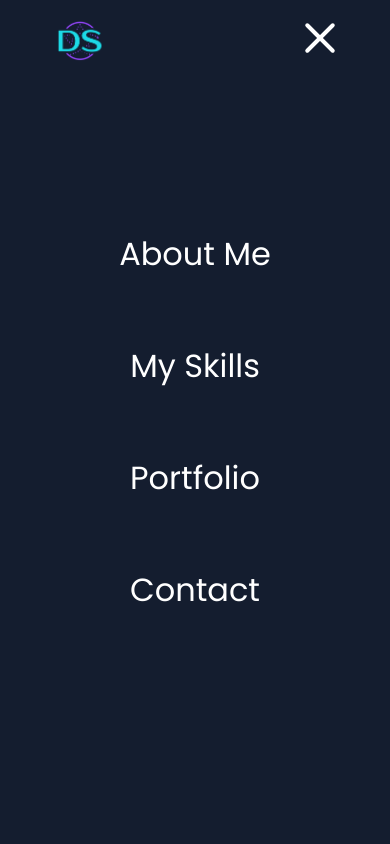
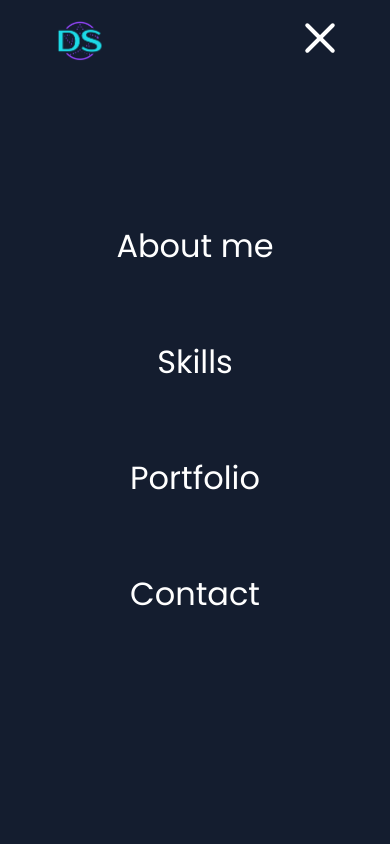
Before and after one commit to deniseS85/portfolio, an Angular app: page / in a window 390 px wide. Both pictures are taken after a click on the element 320 px from the left and 40 px from the top of the page. Shown: the top 844 px of the page. Built offline with nearby package versions, Linux system fonts and the light colour scheme.

Commit message:
nav responsiv

```diff
--- a/src/app/header/header.component.html
+++ b/src/app/header/header.component.html
@@ -1,9 +1,11 @@
 <header>
     <img (click)="scroll('header')" routerLink="/" src="{{ is.logo }}">
-    <nav>
+
+    <nav [class.nav-responsiv-menu]="navResponsiv.classList.contains('open')">
         <a (click)="scroll('aboutMe')" routerLink="/aboutMe" routerLinkActive="active" [ngClass]="{'active': currentActive === 1}">About me</a>
         <a (click)="scroll('skills')" routerLink="/skills" routerLinkActive="active" [ngClass]="{'active': currentActive === 2}">Skills</a>
         <a (click)="scroll('portfolio')" routerLink="/portfolio" routerLinkActive="active" [ngClass]="{'active': currentActive === 3}">Portfolio</a>
+        <a (click)="scroll('contact')" routerLink="/contact" *ngIf="navResponsiv.classList.contains('open')">Contact</a>
     </nav>
 
     <div (click)="navResponsiv.classList.toggle('open')" class="nav-responsiv" #navResponsiv>
@@ -13,11 +15,24 @@
         <span></span>
     </div>
 
-    <div [ngClass]="navResponsiv.classList.contains('open') ? 'nav-responsiv-menu' : 'close-nav-responsiv-animation'">
-        <a (click)="scroll('aboutMe')" routerLink="/aboutMe">About Me</a>
+   <!--  <div [class.nav-responsiv-menu]="navResponsiv.classList.contains('open')"> -->
+       <!--  <a (click)="scroll('aboutMe')" routerLink="/aboutMe">About Me</a>
         <a (click)="scroll('skills')" routerLink="/skills">My Skills</a>
         <a (click)="scroll('portfolio')" routerLink="/portfolio">Portfolio</a>
-        <a>Contact</a>
-    </div>
+        <a>Contact</a> -->
+   <!--  </div> -->
+</header>
 
-</header>
+<!--
+    <nav class="navBar" [class.active]="isMenuOpen && isMobileResolution">
+        <a href="#home" [class.active]="isActiveHome" (click)="closeMenu()">Home</a>
+        <a href="#about" [class.active]="isActiveAbout" (click)="closeMenu()">About Me</a>
+        <a href="#skills" [class.active]="isActiveSkills" (click)="closeMenu()">Skills</a>
+        <a href="#my-work" [class.active]="isActiveMyWork" (click)="closeMenu()">Portfolio</a>
+        <a href="#contact" [class.active]="isActiveContact" (click)="closeMenu()">Contact</a>
+        <span class="active-nav"></span>
+    </nav>
+    <img src="/assets/icons/burger-menu.svg" class="burger-menu" *ngIf="!isMenuOpen && isMobileResolution"
+        (click)="toggleMenu()">
+    <img src="/assets/icons/close.svg" class="close" *ngIf="isMenuOpen && isMobileResolution" (click)="toggleMenu()">
+</header> -->
--- a/src/app/header/header.component.scss
+++ b/src/app/header/header.component.scss
@@ -35,9 +35,6 @@ header {
                 border-bottom: 4px solid transparent;
             }
         }
-    }
-    .nav-responsiv-menu, .close-nav-responsiv-animation {
-        display: none;
     }
 }
 
@@ -107,9 +104,8 @@ header {
         padding: 20px 50px;
         height: 40px;
         nav {
-            a {
-                display: none;
-            }
+            display: none;
+
         }
         .nav-responsiv {
             display: flex;
@@ -141,14 +137,14 @@ header {
         }
         .close-nav-responsiv-animation {
             /* display: flex; */
-            position: absolute;
+           /*  position: absolute;
             bottom: 0px;
             top: 79px;
             left: 0px;
             right: -100%;
             width: 100%;
             height: 100vh;
-            background-color: var(--background);
+            background-color: var(--background); */
             animation: closeMenu .3s linear;
         }
     }
--- a/src/app/header/header.component.ts
+++ b/src/app/header/header.component.ts
@@ -13,7 +13,6 @@ import { IconsService } from '../icons.service';
 export class HeaderComponent {
 
   constructor(private viewportScroller: ViewportScroller, public is: IconsService) {}
-
 
   currentActive: number = 0;
   @ViewChild('navResponsiv') navResponsiv!: ElementRef;
```
